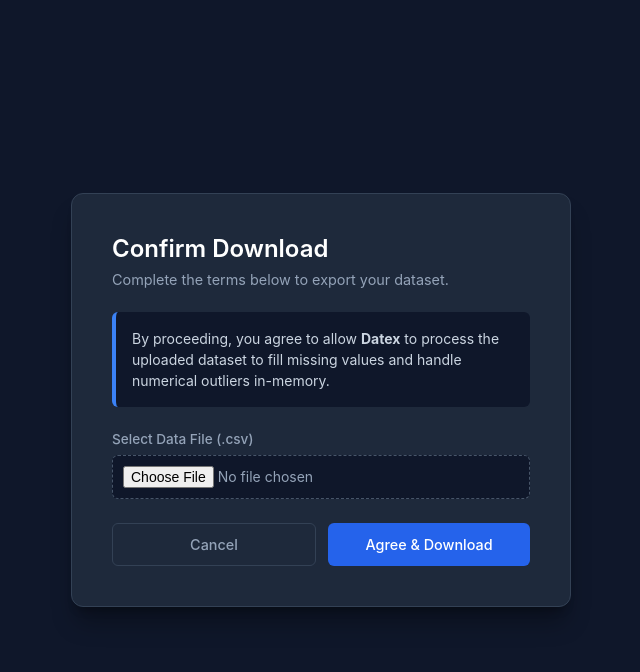
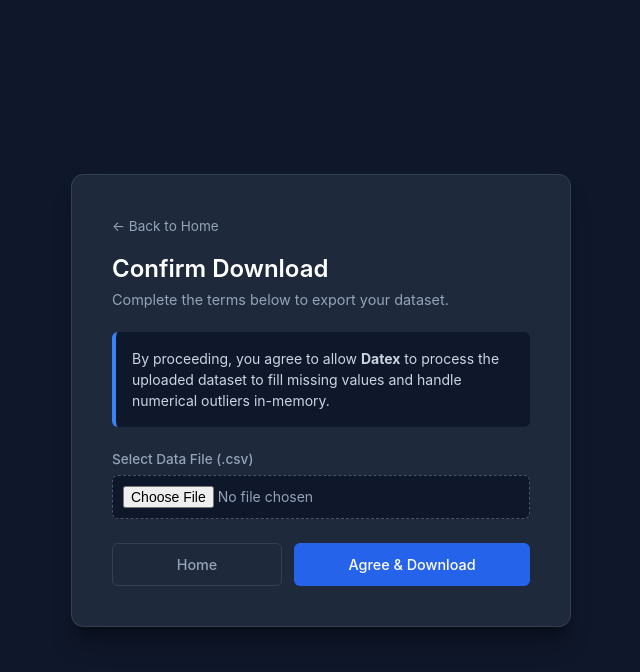
Before and after one commit to parthbhardwaj0906-code/datex-tool, a Flask app: template templates/download.html in a window 1280 px wide. Shown: the top 672 px of the page, without its empty margins (319-959 px from the left). Run offline with Flask 3, Linux system fonts and the light colour scheme; the template is opened without the code that fills it, so the values that code supplies are empty.

Commit message:
Enhance download page with back link and form updates
Added a back link for navigation and improved the download form layout.

```diff
--- a/templates/download.html
+++ b/templates/download.html
@@ -30,6 +30,21 @@
             max-width: 500px;
             width: 100%;
             box-shadow: 0 20px 25px -5px rgba(0, 0, 0, 0.3), 0 8px 10px -6px rgba(0, 0, 0, 0.3);
+        }
+
+        .back-link {
+            display: inline-flex;
+            align-items: center;
+            gap: 6px;
+            color: #94a3b8;
+            text-decoration: none;
+            font-size: 0.85rem;
+            margin-bottom: 20px;
+            transition: color 0.2s ease;
+        }
+
+        .back-link:hover {
+            color: #3b82f6;
         }
 
         h1 {
@@ -100,12 +115,13 @@
             text-decoration: none;
             cursor: pointer;
             border: none;
-            transition: background-color 0.2s ease;
+            transition: all 0.2s ease;
         }
 
         .btn-primary {
             background-color: #2563eb;
             color: #ffffff;
+            flex: 1.5;
         }
 
         .btn-primary:hover {
@@ -127,6 +143,9 @@
 <body>
 
     <div class="container">
+        <!-- Top Navigation -->
+        <a href="/" class="back-link">&larr; Back to Home</a>
+
         <h1>Confirm Download</h1>
         <p class="subtitle">Complete the terms below to export your dataset.</p>
 
@@ -135,8 +154,8 @@
             By proceeding, you agree to allow <strong>Datex</strong> to process the uploaded dataset to fill missing values and handle numerical outliers in-memory.
         </div>
 
-        <!-- Download Form -->
-        <form action="/download" method="POST" enctype="multipart/form-data" onsubmit="redirectToThankYou()">
+        <!-- Clean Download Form -->
+        <form action="/download" method="POST" enctype="multipart/form-data">
 
             <div class="form-group">
                 <label for="file">Select Data File (.csv)</label>
@@ -144,22 +163,12 @@
             </div>
 
             <div class="actions">
-                <a href="/" class="btn btn-secondary">Cancel</a>
+                <a href="/" class="btn btn-secondary">Home</a>
                 <button type="submit" class="btn btn-primary">Agree & Download</button>
             </div>
 
         </form>
     </div>
 
-    <script>
-        function redirectToThankYou() {
-            // Give the browser 500ms to register the POST request download
-            // before switching the page context to /thank
-            setTimeout(function() {
-                window.location.href = "/thank";
-            }, 500);
-        }
-    </script>
-
 </body>
 </html>
```
